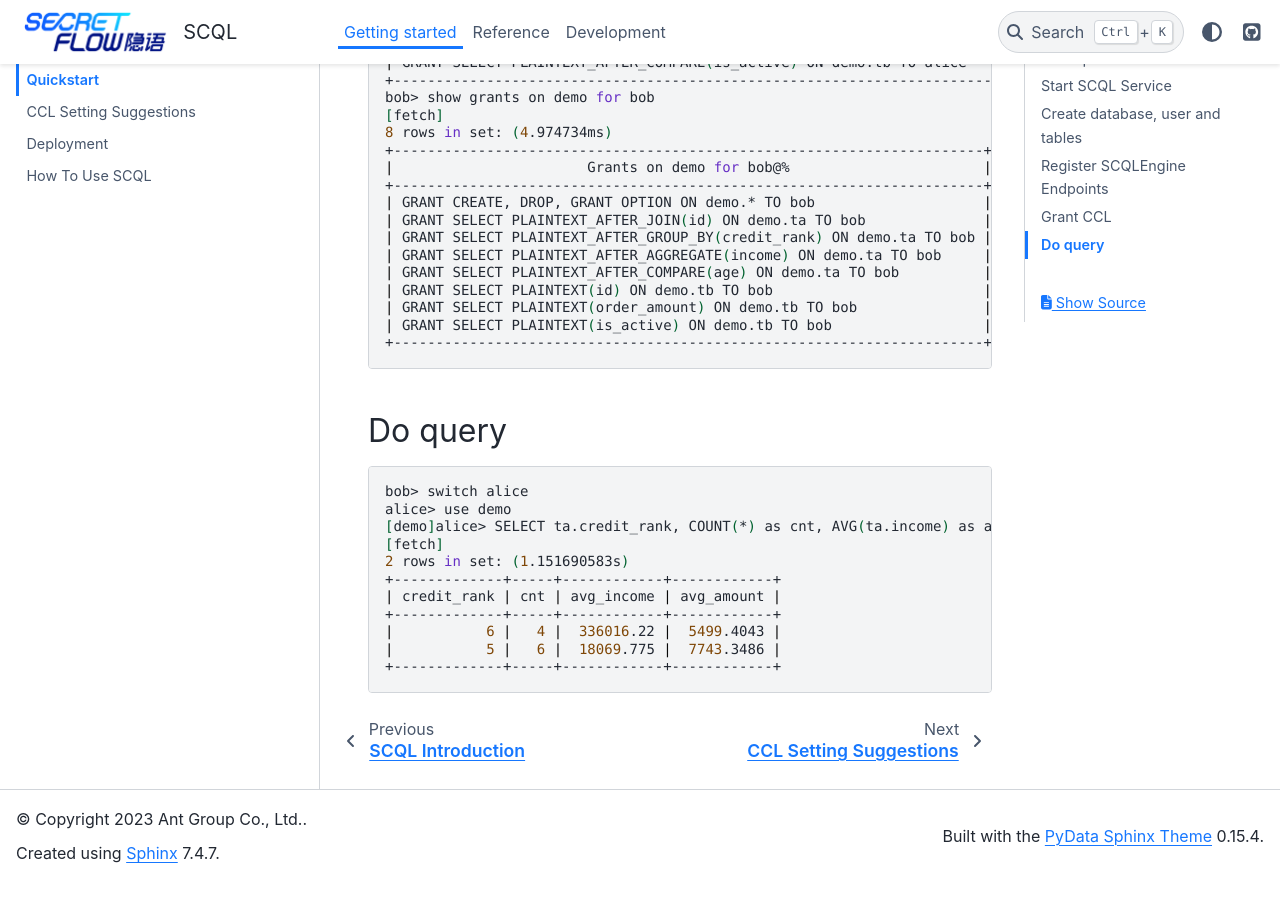
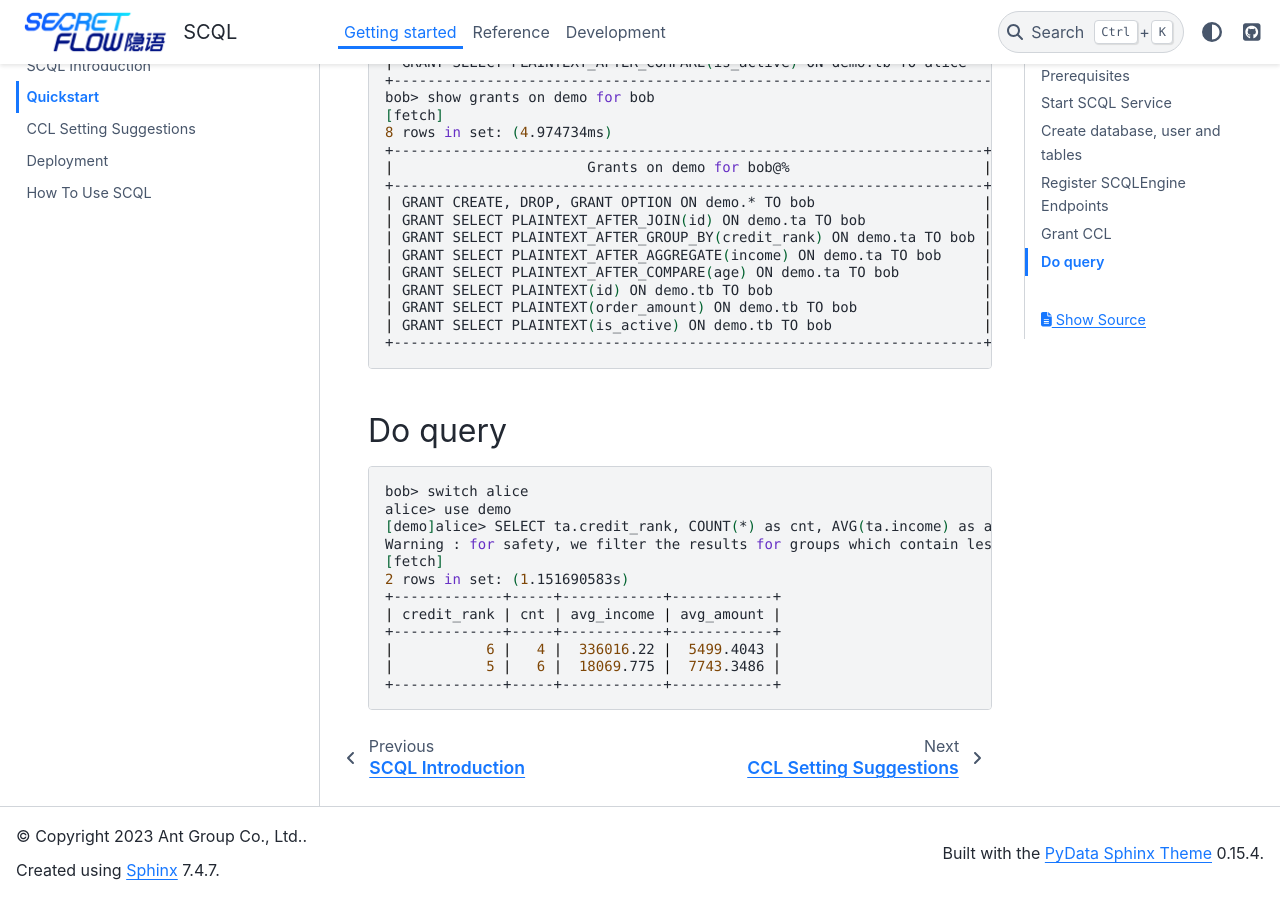
Before and after one commit to secretflow/scql, a Sphinx documentation site: the page built from docs/getting_started/quickstart.rst, in a window 1280 px wide and 900 px high, scrolled down 4608 px. Built offline with Sphinx 7.4.7 and the PyData theme 0.15.4, drawn with Linux system fonts in a browser that asks for light colours.

Commit message:
fix details for doc-cn

```diff
--- a/docs/getting_started/quickstart.rst
+++ b/docs/getting_started/quickstart.rst
@@ -234,6 +234,7 @@
     bob> switch alice
     alice> use demo
     [demo]alice> SELECT ta.credit_rank, COUNT(*) as cnt, AVG(ta.income) as avg_income, AVG(tb.order_amount) as avg_amount FROM ta INNER JOIN tb ON ta.ID = tb.ID WHERE ta.age >= 20 AND ta.age <= 30 AND tb.is_active=1 GROUP BY ta.credit_rank;
+    Warning : for safety, we filter the results for groups which contain less than 4 items.
     [fetch]
     2 rows in set: (1.151690583s)
     +-------------+-----+------------+------------+
```
Also changed, not shown: 4 other files.
